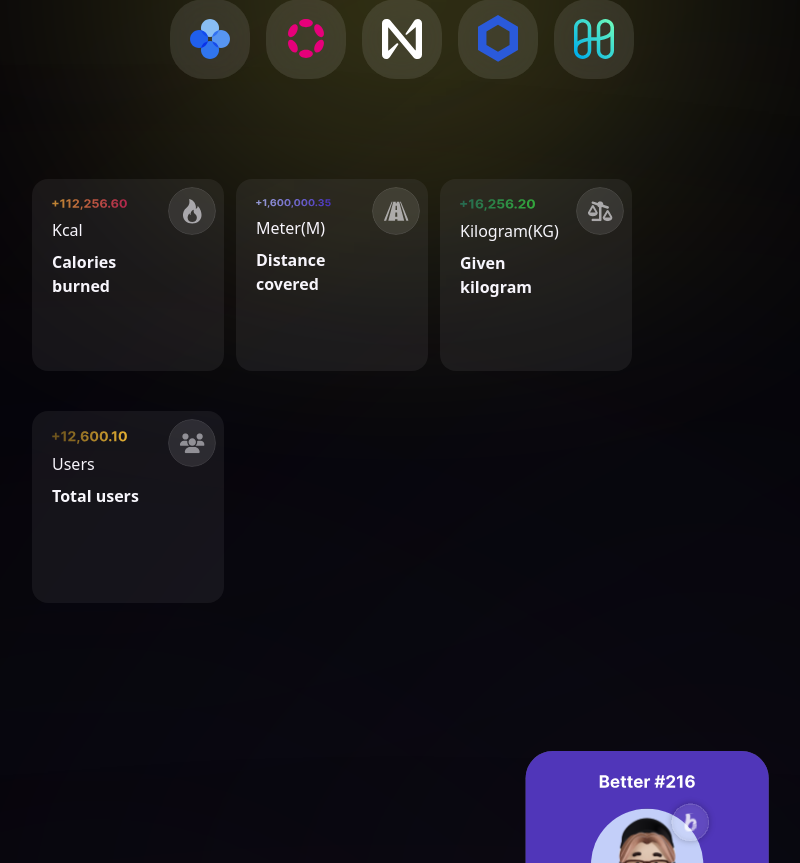
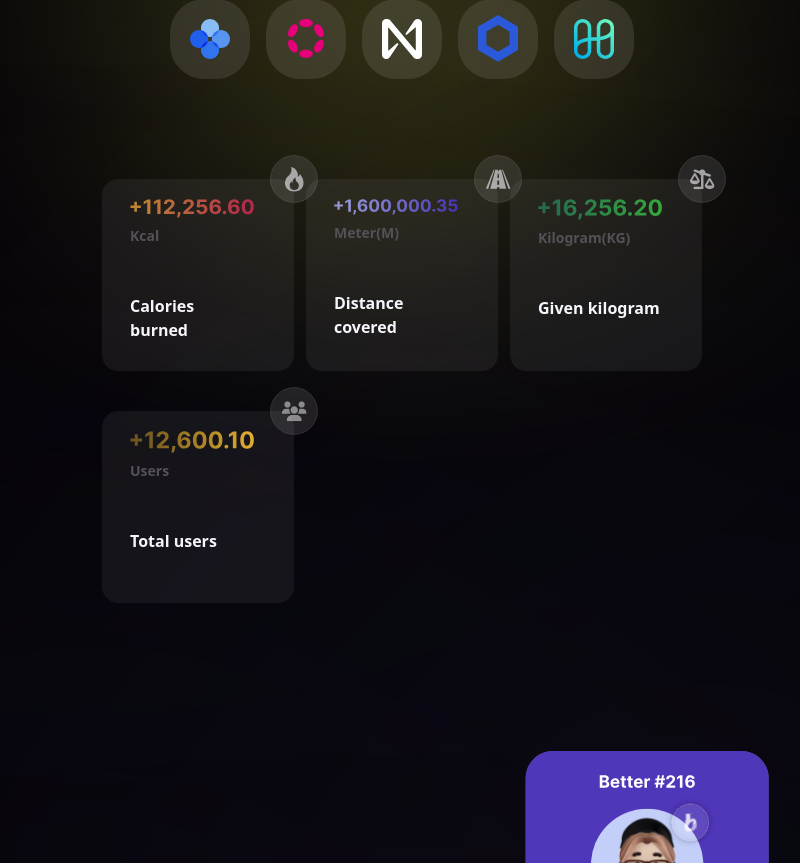
Before and after one commit to Patrick-Ehimen/m2e-landing-page, a React (Vite) app: page / in a window 1280 px wide. Shown: the part 665-1528 px from the top of the page, without its empty margins (238-1038 px from the left). Built offline with nearby package versions, Linux system fonts and the light colour scheme.

Commit message:
Update Stats.jsx

```diff
--- a/src/components/Stats.jsx
+++ b/src/components/Stats.jsx
@@ -2,20 +2,30 @@ import { stats } from "../constants";
 
 const Stats = () => {
   return (
-    <section className="flex flex-wrap justify-between w-1/2 mt-10 mx-[250px] p-5">
+    <section className="flex flex-wrap justify-between w-1/2 mt-10 mx-auto p-5">
       {stats.map((stat) => (
         <div
           key={stat.id}
-          className="w-48 h-48 relative mb-10 pr-10 bg-transparent-white rounded-2xl justify-center items-center"
+          className="w-48 h-48 relative mb-10 px-5 bg-transparent-white rounded-2xl justify-center cursor-pointer items-center"
         >
-          <div className="absolute top-2 right-2 rounded-full overflow-hidden">
+          <div className="absolute top-0 right-0 transform translate-x-1/2 -translate-y-1/2 rounded-full">
             <img src={stat.img} alt={stat.name} className="w-12 h-12" />
           </div>
-          <div className="p-5">
-            <img src={stat.imgContent} alt={stat.name} className="mb-2 w-2/3" />
-            <p className="mb-2 text-white">{stat.name}</p>
-            <h2 className="font-bold text-white">{stat.content}</h2>
+
+          <div className="p-5 pl-2">
+            <img
+              src={stat.imgContent}
+              alt={stat.name}
+              className="mb-2 w-12/12"
+            />
+            <p className="mb-2 text-neutral-600 text-sm font-bold font-Inter">
+              {stat.name}
+            </p>
+            <h2 className="font-bold font-Inter text-white mt-12">
+              {stat.content}
+            </h2>
           </div>
+          <div className="sm:hidden absolute z-0 w-[40%] h-[35%] bottom-0 hero__gradient" />
         </div>
       ))}
     </section>
```
